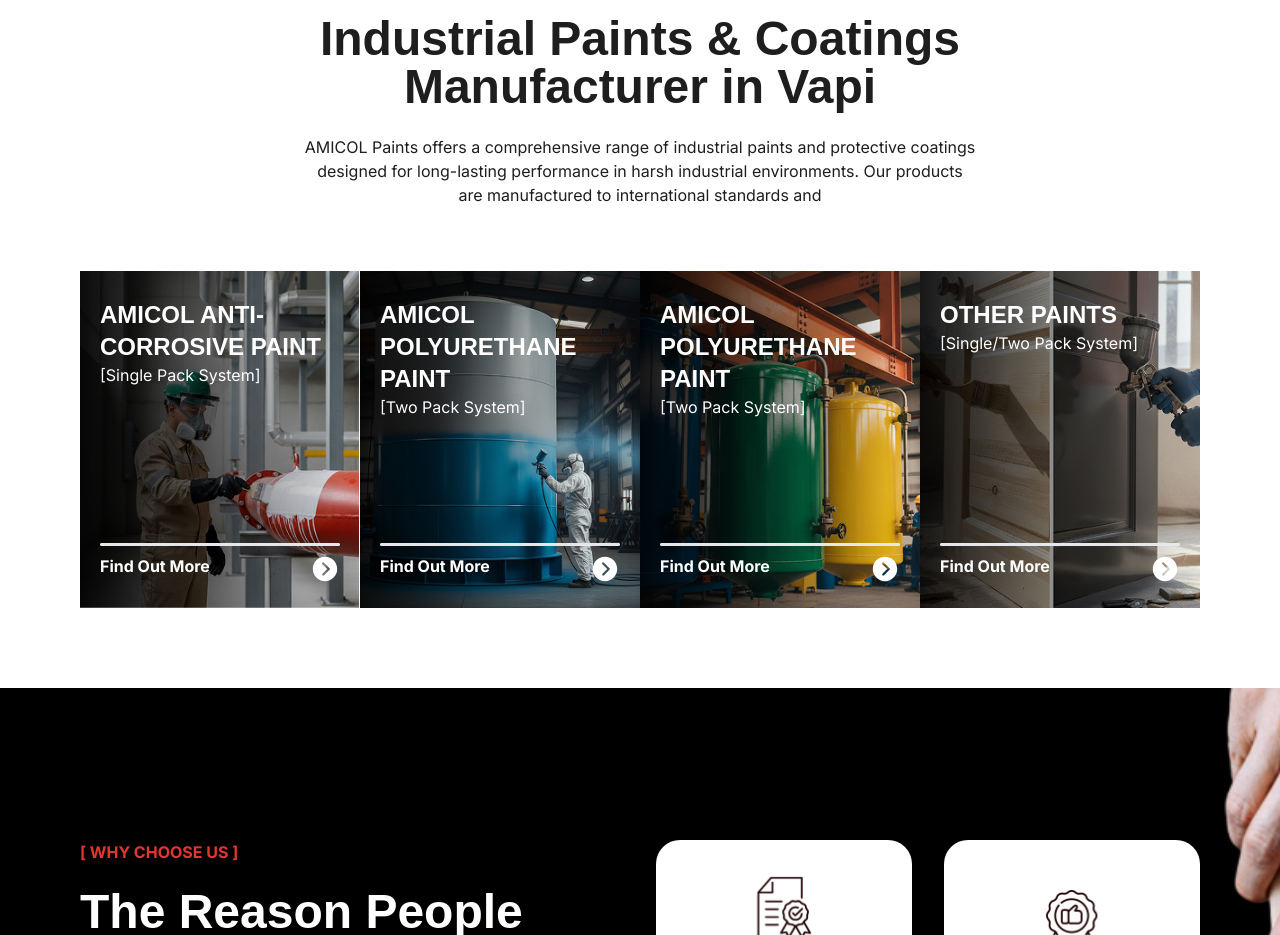
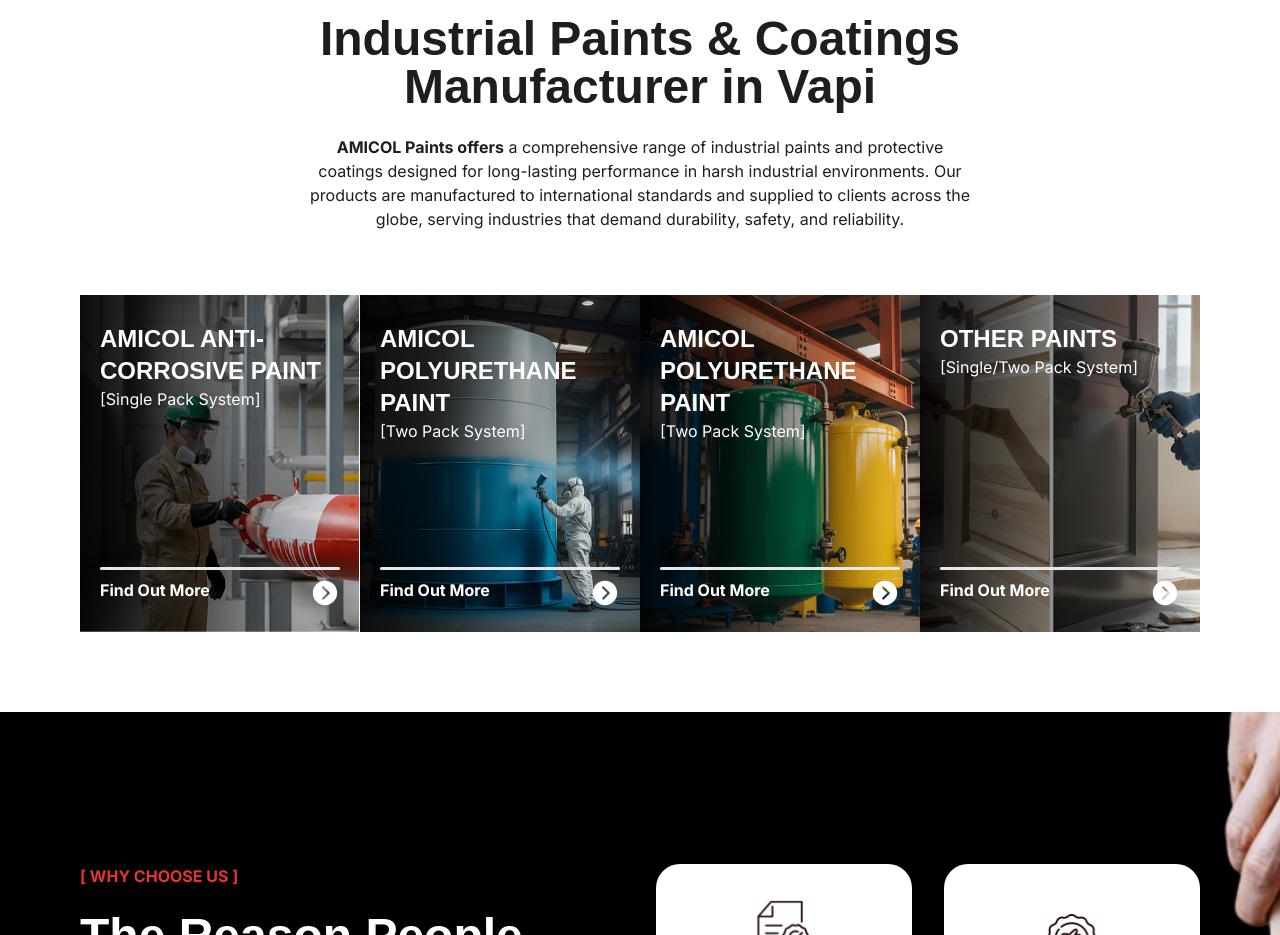
Before and after one commit to vernoxy2/Amicol_React, a React (Vite) app: page / in a window 1280 px wide. Shown: the part 1840-2775 px from the top of the page. Built offline with nearby package versions, Linux system fonts and the light colour scheme; a web font is replaced by a local one.

Commit message:
resolved home sroller remove

```diff
--- a/src/Pages/Homepage/HomePageSections/HomePro.jsx
+++ b/src/Pages/Homepage/HomePageSections/HomePro.jsx
@@ -8,17 +8,31 @@
   const navigate = useNavigate();
   return (
     <section className="container xl:mt-12 ">
-      <p data-aos="fade" data-aos-delay="100" className="uppercase font-bold text-primary text-center">
+      <p
+        data-aos="fade"
+        data-aos-delay="100"
+        className="uppercase font-bold text-primary text-center"
+      >
         [ Our Products ]
       </p>
-      <h1 data-aos="fade-up" data-aos-delay="200" className=" font-extrabold text-textcolor text-center max-w-2xl mx-auto">
+      <h1
+        data-aos="fade-up"
+        data-aos-delay="200"
+        className=" font-extrabold text-textcolor text-center max-w-2xl mx-auto"
+      >
         Industrial Paints & Coatings Manufacturer in Vapi
       </h1>
-      <p data-aos="fade-up" data-aos-delay="300" className="text-center text-textcolor max-w-2xl mx-auto">
-        AMICOL Paints offers a comprehensive range of industrial paints and
-        protective coatings designed for long-lasting performance in harsh
-        industrial environments. Our products are manufactured to international
-        standards and
+      <p
+        data-aos="fade-up"
+        data-aos-delay="300"
+        className="text-center text-textcolor max-w-2xl mx-auto"
+      >
+        <span className="font-bold">AMICOL Paints offers</span> a comprehensive
+        range of industrial paints and protective coatings designed for
+        long-lasting performance in harsh industrial environments. Our products
+        are manufactured to international standards and supplied to clients
+        across the globe, serving industries that demand durability, safety, and
+        reliability.
       </p>
       <div className="grid grid-cols-1 md:grid-cols-2 lg:grid-cols-4 pt-10">
         {ProductListData.map((ProDetails, index) => {
@@ -27,7 +41,7 @@
               data-aos="zoom-out"
               data-aos-delay={400 + index * 100}
               key={index}
-                onClick={() => navigate(ProDetails.route)}
+              onClick={() => navigate(ProDetails.route)}
               className="h-full w-full relative group overflow-hidden cursor-pointer"
             >
               <LazyImage
@@ -43,10 +57,10 @@
                   <p className="text-white">{ProDetails.subtext}</p>
                 </div>
                 <div>
-                  <hr className="bg-white h-[1.5px]"/>
+                  <hr className="bg-white h-[1.5px]" />
                   <div className="flex justify-between text-white py-2 pb-6 ">
                     <p className="text-white font-bold">Find Out More</p>
-                    <IoIosArrowDroprightCircle className="text-3xl  group-hover:-rotate-45 duration-300"/>
+                    <IoIosArrowDroprightCircle className="text-3xl  group-hover:-rotate-45 duration-300" />
                   </div>
                 </div>
               </div>
--- a/src/index.css
+++ b/src/index.css
@@ -18,3 +18,12 @@
   }
 
 }
+
+* {
+  scrollbar-width: none;
+  -ms-overflow-style: none;
+}
+
+*::-webkit-scrollbar {
+  display: none;
+}
--- a/tailwind.config.js
+++ b/tailwind.config.js
@@ -27,5 +27,12 @@
       },
     },
   },
-  plugins: [],
+  plugins: [
+    function({ addBase }) {
+      addBase({
+        '*': { 'scrollbar-width': 'none', '-ms-overflow-style': 'none' },
+        '*::-webkit-scrollbar': { 'display': 'none' },
+      });
+    },
+  ],
 }
```
